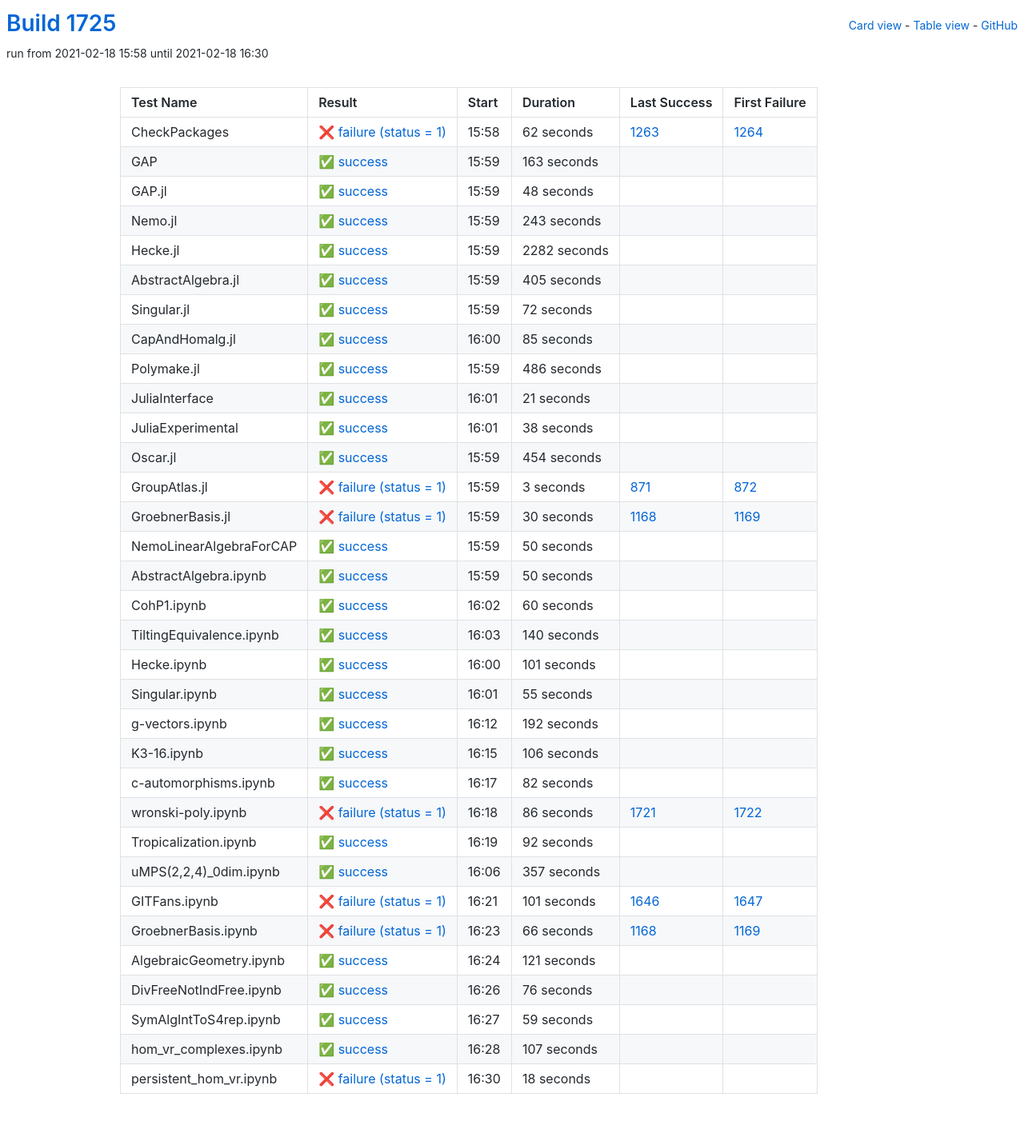
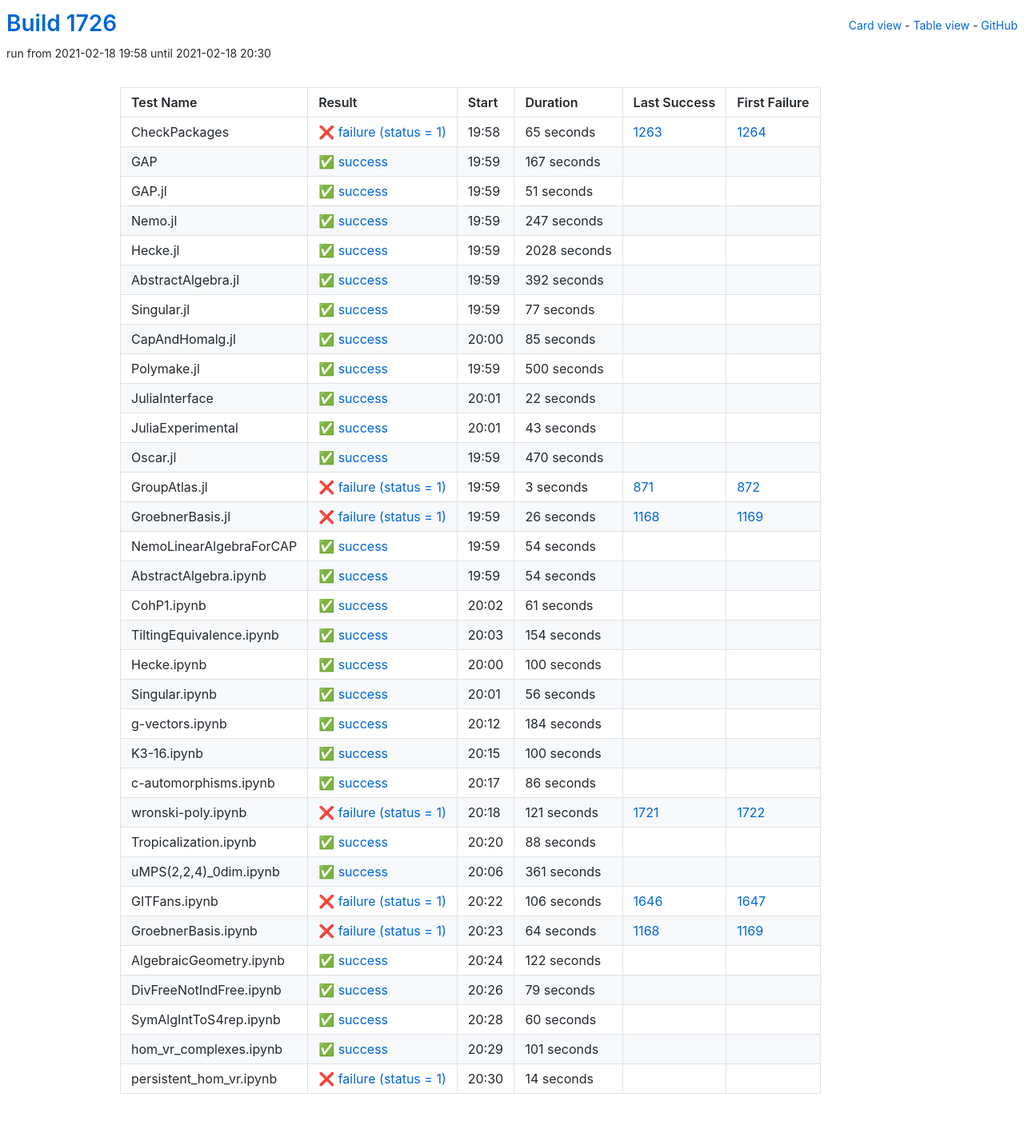
Before and after one commit to oscar-system/oscar-ci-status-stable, a Jekyll site: the page built from table.html, in a window 1280 px wide. Shown: the whole page at 80% size. Built offline with Jekyll 4.4.1, drawn with Linux system fonts in a browser that asks for light colours.

Commit message:
Build #1726

```diff
--- a/_data/ci.yml
+++ b/_data/ci.yml
@@ -1,6 +1,6 @@
 ---
-build: 1725
-build_url: https://oscarci.mathematik.uni-kl.de/job/oscar-stable/1725/
+build: 1726
+build_url: https://oscarci.mathematik.uni-kl.de/job/oscar-stable/1726/
 job: oscar-stable
 organization: oscar-system
 repo: oscar-ci-status-stable
@@ -8,92 +8,92 @@ repourl: https://github.com/oscar-system/oscar-ci-status-stable
 tests:
 - name: CheckPackages
   id: checkpackages
-  log: https://oscarci.mathematik.uni-kl.de/job/oscar-stable/1725/artifact/logs/build-1725/CheckPackages.log
-  start: 2021-02-18 15:58
+  log: https://oscarci.mathematik.uni-kl.de/job/oscar-stable/1726/artifact/logs/build-1726/CheckPackages.log
+  start: 2021-02-18 19:58
   success: false
   exitcode: 1
   status: failure
-  duration: 62
+  duration: 65
   last_success: 1263
   last_success_url: https://oscarci.mathematik.uni-kl.de/job/oscar-stable/1263/
   first_failure: 1264
   first_failure_url: https://oscarci.mathematik.uni-kl.de/job/oscar-stable/1264/
 - name: GAP
   id: gap
-  log: https://oscarci.mathematik.uni-kl.de/job/oscar-stable/1725/artifact/logs/build-1725/GAP.log
-  start: 2021-02-18 15:59
+  log: https://oscarci.mathematik.uni-kl.de/job/oscar-stable/1726/artifact/logs/build-1726/GAP.log
+  start: 2021-02-18 19:59
   success: true
   exitcode: 0
   status: success
-  duration: 163
+  duration: 167
   last_success: false
   last_success_url:
   first_failure: false
   first_failure_url:
 - name: GAP.jl
   id: gap-jl
-  log: https://oscarci.mathematik.uni-kl.de/job/oscar-stable/1725/artifact/logs/build-1725/GAP.jl.log
-  start: 2021-02-18 15:59
+  log: https://oscarci.mathematik.uni-kl.de/job/oscar-stable/1726/artifact/logs/build-1726/GAP.jl.log
+  start: 2021-02-18 19:59
   success: true
   exitcode: 0
   status: success
-  duration: 48
+  duration: 51
   last_success: false
   last_success_url:
   first_failure: false
   first_failure_url:
 - name: Nemo.jl
   id: nemo-jl
-  log: https://oscarci.mathematik.uni-kl.de/job/oscar-stable/1725/artifact/logs/build-1725/Nemo.jl.log
-  start: 2021-02-18 15:59
+  log: https://oscarci.mathematik.uni-kl.de/job/oscar-stable/1726/artifact/logs/build-1726/Nemo.jl.log
+  start: 2021-02-18 19:59
   success: true
   exitcode: 0
   status: success
-  duration: 243
+  duration: 247
   last_success: false
   last_success_url:
   first_failure: false
   first_failure_url:
 - name: Hecke.jl
   id: hecke-jl
-  log: https://oscarci.mathematik.uni-kl.de/job/oscar-stable/1725/artifact/logs/build-1725/Hecke.jl.log
-  start: 2021-02-18 15:59
+  log: https://oscarci.mathematik.uni-kl.de/job/oscar-stable/1726/artifact/logs/build-1726/Hecke.jl.log
+  start: 2021-02-18 19:59
   success: true
   exitcode: 0
   status: success
-  duration: 2282
+  duration: 2028
   last_success: false
   last_success_url:
   first_failure: false
   first_failure_url:
 - name: AbstractAlgebra.jl
   id: abstractalgebra-jl
-  log: https://oscarci.mathematik.uni-kl.de/job/oscar-stable/1725/artifact/logs/build-1725/AbstractAlgebra.jl.log
-  start: 2021-02-18 15:59
+  log: https://oscarci.mathematik.uni-kl.de/job/oscar-stable/1726/artifact/logs/build-1726/AbstractAlgebra.jl.log
+  start: 2021-02-18 19:59
   success: true
   exitcode: 0
   status: success
-  duration: 405
+  duration: 392
   last_success: false
   last_success_url:
   first_failure: false
   first_failure_url:
 - name: Singular.jl
   id: singular-jl
-  log: https://oscarci.mathematik.uni-kl.de/job/oscar-stable/1725/artifact/logs/build-1725/Singular.jl.log
-  start: 2021-02-18 15:59
+  log: https://oscarci.mathematik.uni-kl.de/job/oscar-stable/1726/artifact/logs/build-1726/Singular.jl.log
+  start: 2021-02-18 19:59
   success: true
   exitcode: 0
   status: success
-  duration: 72
+  duration: 77
   last_success: false
   last_success_url:
   first_failure: false
   first_failure_url:
 - name: CapAndHomalg.jl
   id: capandhomalg-jl
-  log: https://oscarci.mathematik.uni-kl.de/job/oscar-stable/1725/artifact/logs/build-1725/CapAndHomalg.jl.log
-  start: 2021-02-18 16:00
+  log: https://oscarci.mathematik.uni-kl.de/job/oscar-stable/1726/artifact/logs/build-1726/CapAndHomalg.jl.log
+  start: 2021-02-18 20:00
   success: true
   exitcode: 0
   status: success
@@ -104,56 +104,56 @@ tests:
   first_failure_url:
 - name: Polymake.jl
   id: polymake-jl
-  log: https://oscarci.mathematik.uni-kl.de/job/oscar-stable/1725/artifact/logs/build-1725/Polymake.jl.log
-  start: 2021-02-18 15:59
+  log: https://oscarci.mathematik.uni-kl.de/job/oscar-stable/1726/artifact/logs/build-1726/Polymake.jl.log
+  start: 2021-02-18 19:59
   success: true
   exitcode: 0
   status: success
-  duration: 486
+  duration: 500
   last_success: false
   last_success_url:
   first_failure: false
   first_failure_url:
 - name: JuliaInterface
   id: juliainterface
-  log: https://oscarci.mathematik.uni-kl.de/job/oscar-stable/1725/artifact/logs/build-1725/JuliaInterface.log
-  start: 2021-02-18 16:01
+  log: https://oscarci.mathematik.uni-kl.de/job/oscar-stable/1726/artifact/logs/build-1726/JuliaInterface.log
+  start: 2021-02-18 20:01
   success: true
   exitcode: 0
   status: success
-  duration: 21
+  duration: 22
   last_success: false
   last_success_url:
   first_failure: false
   first_failure_url:
 - name: JuliaExperimental
   id: juliaexperimental
-  log: https://oscarci.mathematik.uni-kl.de/job/oscar-stable/1725/artifact/logs/build-1725/JuliaExperimental.log
-  start: 2021-02-18 16:01
+  log: https://oscarci.mathematik.uni-kl.de/job/oscar-stable/1726/artifact/logs/build-1726/JuliaExperimental.log
+  start: 2021-02-18 20:01
   success: true
   exitcode: 0
   status: success
-  duration: 38
+  duration: 43
   last_success: false
   last_success_url:
   first_failure: false
   first_failure_url:
 - name: Oscar.jl
   id: oscar-jl
-  log: https://oscarci.mathematik.uni-kl.de/job/oscar-stable/1725/artifact/logs/build-1725/Oscar.jl.log
-  start: 2021-02-18 15:59
+  log: https://oscarci.mathematik.uni-kl.de/job/oscar-stable/1726/artifact/logs/build-1726/Oscar.jl.log
+  start: 2021-02-18 19:59
   success: true
   exitcode: 0
   status: success
-  duration: 454
+  duration: 470
   last_success: false
   last_success_url:
   first_failure: false
   first_failure_url:
 - name: GroupAtlas.jl
   id: groupatlas-jl
-  log: https://oscarci.mathematik.uni-kl.de/job/oscar-stable/1725/artifact/logs/build-1725/GroupAtlas.jl.log
-  start: 2021-02-18 15:59
+  log: https://oscarci.mathematik.uni-kl.de/job/oscar-stable/1726/artifact/logs/build-1726/GroupAtlas.jl.log
+  start: 2021-02-18 19:59
   success: false
   exitcode: 1
   status: failure
@@ -164,44 +164,212 @@ tests:
   first_failure_url: https://oscarci.mathematik.uni-kl.de/job/oscar-stable/872/
 - name: GroebnerBasis.jl
   id: groebnerbasis-jl
-  log: https://oscarci.mathematik.uni-kl.de/job/oscar-stable/1725/artifact/logs/build-1725/GroebnerBasis.jl.log
-  start: 2021-02-18 15:59
+  log: https://oscarci.mathematik.uni-kl.de/job/oscar-stable/1726/artifact/logs/build-1726/GroebnerBasis.jl.log
+  start: 2021-02-18 19:59
   success: false
   exitcode: 1
   status: failure
-  duration: 30
+  duration: 26
   last_success: 1168
   last_success_url: https://oscarci.mathematik.uni-kl.de/job/oscar-stable/1168/
   first_failure: 1169
   first_failure_url: https://oscarci.mathematik.uni-kl.de/job/oscar-stable/1169/
 - name: NemoLinearAlgebraForCAP
   id: nemolinearalgebraforcap
-  log: https://oscarci.mathematik.uni-kl.de/job/oscar-stable/1725/artifact/logs/build-1725/NemoLinearAlgebraForCAP.log
-  start: 2021-02-18 15:59
+  log: https://oscarci.mathematik.uni-kl.de/job/oscar-stable/1726/artifact/logs/build-1726/NemoLinearAlgebraForCAP.log
+  start: 2021-02-18 19:59
   success: true
   exitcode: 0
   status: success
-  duration: 50
+  duration: 54
   last_success: false
   last_success_url:
   first_failure: false
   first_failure_url:
 - name: AbstractAlgebra.ipynb
   id: abstractalgebra-ipynb
-  log: https://oscarci.mathematik.uni-kl.de/job/oscar-stable/1725/artifact/logs/build-1725/AbstractAlgebra.ipynb.log
-  start: 2021-02-18 15:59
+  log: https://oscarci.mathematik.uni-kl.de/job/oscar-stable/1726/artifact/logs/build-1726/AbstractAlgebra.ipynb.log
+  start: 2021-02-18 19:59
   success: true
   exitcode: 0
   status: success
-  duration: 50
+  duration: 54
   last_success: false
   last_success_url:
   first_failure: false
   first_failure_url:
 - name: CohP1.ipynb
   id: cohp1-ipynb
-  log: https://oscarci.mathematik.uni-kl.de/job/oscar-stable/1725/artifact/logs/build-1725/CohP1.ipynb.log
-  start: 2021-02-18 16:02
+  log: https://oscarci.mathematik.uni-kl.de/job/oscar-stable/1726/artifact/logs/build-1726/CohP1.ipynb.log
+  start: 2021-02-18 20:02
+  success: true
+  exitcode: 0
+  status: success
+  duration: 61
+  last_success: false
+  last_success_url:
+  first_failure: false
+  first_failure_url:
+- name: TiltingEquivalence.ipynb
+  id: tiltingequivalence-ipynb
+  log: https://oscarci.mathematik.uni-kl.de/job/oscar-stable/1726/artifact/logs/build-1726/TiltingEquivalence.ipynb.log
+  start: 2021-02-18 20:03
+  success: true
+  exitcode: 0
+  status: success
+  duration: 154
+  last_success: false
+  last_success_url:
+  first_failure: false
+  first_failure_url:
+- name: Hecke.ipynb
+  id: hecke-ipynb
+  log: https://oscarci.mathematik.uni-kl.de/job/oscar-stable/1726/artifact/logs/build-1726/Hecke.ipynb.log
+  start: 2021-02-18 20:00
+  success: true
+  exitcode: 0
+  status: success
+  duration: 100
+  last_success: false
+  last_success_url:
+  first_failure: false
+  first_failure_url:
+- name: Singular.ipynb
+  id: singular-ipynb
+  log: https://oscarci.mathematik.uni-kl.de/job/oscar-stable/1726/artifact/logs/build-1726/Singular.ipynb.log
+  start: 2021-02-18 20:01
+  success: true
+  exitcode: 0
+  status: success
+  duration: 56
+  last_success: false
+  last_success_url:
+  first_failure: false
+  first_failure_url:
+- name: g-vectors.ipynb
+  id: g-vectors-ipynb
+  log: https://oscarci.mathematik.uni-kl.de/job/oscar-stable/1726/artifact/logs/build-1726/g-vectors.ipynb.log
+  start: 2021-02-18 20:12
+  success: true
+  exitcode: 0
+  status: success
+  duration: 184
+  last_success: false
+  last_success_url:
+  first_failure: false
+  first_failure_url:
+- name: K3-16.ipynb
+  id: k3-16-ipynb
+  log: https://oscarci.mathematik.uni-kl.de/job/oscar-stable/1726/artifact/logs/build-1726/K3-16.ipynb.log
+  start: 2021-02-18 20:15
+  success: true
+  exitcode: 0
+  status: success
+  duration: 100
+  last_success: false
+  last_success_url:
+  first_failure: false
+  first_failure_url:
+- name: c-automorphisms.ipynb
+  id: c-automorphisms-ipynb
+  log: https://oscarci.mathematik.uni-kl.de/job/oscar-stable/1726/artifact/logs/build-1726/c-automorphisms.ipynb.log
+  start: 2021-02-18 20:17
+  success: true
+  exitcode: 0
+  status: success
+  duration: 86
+  last_success: false
+  last_success_url:
+  first_failure: false
+  first_failure_url:
+- name: wronski-poly.ipynb
+  id: wronski-poly-ipynb
+  log: https://oscarci.mathematik.uni-kl.de/job/oscar-stable/1726/artifact/logs/build-1726/wronski-poly.ipynb.log
+  start: 2021-02-18 20:18
+  success: false
+  exitcode: 1
+  status: failure
+  duration: 121
+  last_success: 1721
+  last_success_url: https://oscarci.mathematik.uni-kl.de/job/oscar-stable/1721/
+  first_failure: 1722
+  first_failure_url: https://oscarci.mathematik.uni-kl.de/job/oscar-stable/1722/
+- name: Tropicalization.ipynb
+  id: tropicalization-ipynb
+  log: https://oscarci.mathematik.uni-kl.de/job/oscar-stable/1726/artifact/logs/build-1726/Tropicalization.ipynb.log
+  start: 2021-02-18 20:20
+  success: true
+  exitcode: 0
+  status: success
+  duration: 88
+  last_success: false
+  last_success_url:
+  first_failure: false
+  first_failure_url:
+- name: uMPS(2,2,4)_0dim.ipynb
+  id: umps-2-2-4-0dim-ipynb
+  log: https://oscarci.mathematik.uni-kl.de/job/oscar-stable/1726/artifact/logs/build-1726/uMPS-2-2-4-_0dim.ipynb.log
+  start: 2021-02-18 20:06
+  success: true
+  exitcode: 0
+  status: success
+  duration: 361
+  last_success: false
+  last_success_url:
+  first_failure: false
+  first_failure_url:
+- name: GITFans.ipynb
+  id: gitfans-ipynb
+  log: https://oscarci.mathematik.uni-kl.de/job/oscar-stable/1726/artifact/logs/build-1726/GITFans.ipynb.log
+  start: 2021-02-18 20:22
+  success: false
+  exitcode: 1
+  status: failure
+  duration: 106
+  last_success: 1646
+  last_success_url: https://oscarci.mathematik.uni-kl.de/job/oscar-stable/1646/
+  first_failure: 1647
+  first_failure_url: https://oscarci.mathematik.uni-kl.de/job/oscar-stable/1647/
+- name: GroebnerBasis.ipynb
+  id: groebnerbasis-ipynb
+  log: https://oscarci.mathematik.uni-kl.de/job/oscar-stable/1726/artifact/logs/build-1726/GroebnerBasis.ipynb.log
+  start: 2021-02-18 20:23
+  success: false
+  exitcode: 1
+  status: failure
+  duration: 64
+  last_success: 1168
+  last_success_url: https://oscarci.mathematik.uni-kl.de/job/oscar-stable/1168/
+  first_failure: 1169
+  first_failure_url: https://oscarci.mathematik.uni-kl.de/job/oscar-stable/1169/
+- name: AlgebraicGeometry.ipynb
+  id: algebraicgeometry-ipynb
+  log: https://oscarci.mathematik.uni-kl.de/job/oscar-stable/1726/artifact/logs/build-1726/AlgebraicGeometry.ipynb.log
+  start: 2021-02-18 20:24
+  success: true
+  exitcode: 0
+  status: success
+  duration: 122
+  last_success: false
+  last_success_url:
+  first_failure: false
+  first_failure_url:
+- name: DivFreeNotIndFree.ipynb
+  id: divfreenotindfree-ipynb
+  log: https://oscarci.mathematik.uni-kl.de/job/oscar-stable/1726/artifact/logs/build-1726/DivFreeNotIndFree.ipynb.log
+  start: 2021-02-18 20:26
+  success: true
+  exitcode: 0
+  status: success
+  duration: 79
+  last_success: false
+  last_success_url:
+  first_failure: false
+  first_failure_url:
+- name: SymAlgIntToS4rep.ipynb
+  id: symalginttos4rep-ipynb
+  log: https://oscarci.mathematik.uni-kl.de/job/oscar-stable/1726/artifact/logs/build-1726/SymAlgIntToS4rep.ipynb.log
+  start: 2021-02-18 20:28
   success: true
   exitcode: 0
   status: success
@@ -210,22 +378,10 @@ tests:
   last_success_url:
   first_failure: false
   first_failure_url:
-- name: TiltingEquivalence.ipynb
-  id: tiltingequivalence-ipynb
-  log: https://oscarci.mathematik.uni-kl.de/job/oscar-stable/1725/artifact/logs/build-1725/TiltingEquivalence.ipynb.log
-  start: 2021-02-18 16:03
-  success: true
-  exitcode: 0
-  status: success
-  duration: 140
-  last_success: false
-  last_success_url:
-  first_failure: false
-  first_failure_url:
-- name: Hecke.ipynb
-  id: hecke-ipynb
-  log: https://oscarci.mathematik.uni-kl.de/job/oscar-stable/1725/artifact/logs/build-1725/Hecke.ipynb.log
-  start: 2021-02-18 16:00
+- name: hom_vr_complexes.ipynb
+  id: hom-vr-complexes-ipynb
+  log: https://oscarci.mathematik.uni-kl.de/job/oscar-stable/1726/artifact/logs/build-1726/hom_vr_complexes.ipynb.log
+  start: 2021-02-18 20:29
   success: true
   exitcode: 0
   status: success
@@ -234,171 +390,15 @@ tests:
   last_success_url:
   first_failure: false
   first_failure_url:
-- name: Singular.ipynb
-  id: singular-ipynb
-  log: https://oscarci.mathematik.uni-kl.de/job/oscar-stable/1725/artifact/logs/build-1725/Singular.ipynb.log
-  start: 2021-02-18 16:01
-  success: true
-  exitcode: 0
-  status: success
-  duration: 55
+- name: persistent_hom_vr.ipynb
+  id: persistent-hom-vr-ipynb
+  log: https://oscarci.mathematik.uni-kl.de/job/oscar-stable/1726/artifact/logs/build-1726/persistent_hom_vr.ipynb.log
+  start: 2021-02-18 20:30
+  success: false
+  exitcode: 1
+  status: failure
+  duration: 14
   last_success: false
   last_success_url:
   first_failure: false
   first_failure_url:
-- name: g-vectors.ipynb
-  id: g-vectors-ipynb
-  log: https://oscarci.mathematik.uni-kl.de/job/oscar-stable/1725/artifact/logs/build-1725/g-vectors.ipynb.log
-  start: 2021-02-18 16:12
-  success: true
-  exitcode: 0
-  status: success
-  duration: 192
-  last_success: false
-  last_success_url:
-  first_failure: false
-  first_failure_url:
-- name: K3-16.ipynb
-  id: k3-16-ipynb
-  log: https://oscarci.mathematik.uni-kl.de/job/oscar-stable/1725/artifact/logs/build-1725/K3-16.ipynb.log
-  start: 2021-02-18 16:15
-  success: true
-  exitcode: 0
-  status: success
-  duration: 106
-  last_success: false
-  last_success_url:
-  first_failure: false
-  first_failure_url:
-- name: c-automorphisms.ipynb
-  id: c-automorphisms-ipynb
-  log: https://oscarci.mathematik.uni-kl.de/job/oscar-stable/1725/artifact/logs/build-1725/c-automorphisms.ipynb.log
-  start: 2021-02-18 16:17
-  success: true
-  exitcode: 0
-  status: success
-  duration: 82
-  last_success: false
-  last_success_url:
-  first_failure: false
-  first_failure_url:
-- name: wronski-poly.ipynb
-  id: wronski-poly-ipynb
-  log: https://oscarci.mathematik.uni-kl.de/job/oscar-stable/1725/artifact/logs/build-1725/wronski-poly.ipynb.log
-  start: 2021-02-18 16:18
-  success: false
-  exitcode: 1
-  status: failure
-  duration: 86
-  last_success: 1721
-  last_success_url: https://oscarci.mathematik.uni-kl.de/job/oscar-stable/1721/
-  first_failure: 1722
-  first_failure_url: https://oscarci.mathematik.uni-kl.de/job/oscar-stable/1722/
-- name: Tropicalization.ipynb
-  id: tropicalization-ipynb
-  log: https://oscarci.mathematik.uni-kl.de/job/oscar-stable/1725/artifact/logs/build-1725/Tropicalization.ipynb.log
-  start: 2021-02-18 16:19
-  success: true
-  exitcode: 0
-  status: success
-  duration: 92
-  last_success: false
-  last_success_url:
-  first_failure: false
-  first_failure_url:
-- name: uMPS(2,2,4)_0dim.ipynb
-  id: umps-2-2-4-0dim-ipynb
-  log: https://oscarci.mathematik.uni-kl.de/job/oscar-stable/1725/artifact/logs/build-1725/uMPS-2-2-4-_0dim.ipynb.log
-  start: 2021-02-18 16:06
-  success: true
-  exitcode: 0
-  status: success
-  duration: 357
-  last_success: false
-  last_success_url:
-  first_failure: false
-  first_failure_url:
-- name: GITFans.ipynb
-  id: gitfans-ipynb
-  log: https://oscarci.mathematik.uni-kl.de/job/oscar-stable/1725/artifact/logs/build-1725/GITFans.ipynb.log
-  start: 2021-02-18 16:21
-  success: false
-  exitcode: 1
-  status: failure
-  duration: 101
-  last_success: 1646
-  last_success_url: https://oscarci.mathematik.uni-kl.de/job/oscar-stable/1646/
-  first_failure: 1647
-  first_failure_url: https://oscarci.mathematik.uni-kl.de/job/oscar-stable/1647/
-- name: GroebnerBasis.ipynb
-  id: groebnerbasis-ipynb
-  log: https://oscarci.mathematik.uni-kl.de/job/oscar-stable/1725/artifact/logs/build-1725/GroebnerBasis.ipynb.log
-  start: 2021-02-18 16:23
-  success: false
-  exitcode: 1
-  status: failure
-  duration: 66
-  last_success: 1168
-  last_success_url: https://oscarci.mathematik.uni-kl.de/job/oscar-stable/1168/
-  first_failure: 1169
-  first_failure_url: https://oscarci.mathematik.uni-kl.de/job/oscar-stable/1169/
-- name: AlgebraicGeometry.ipynb
-  id: algebraicgeometry-ipynb
-  log: https://oscarci.mathematik.uni-kl.de/job/oscar-stable/1725/artifact/logs/build-1725/AlgebraicGeometry.ipynb.log
-  start: 2021-02-18 16:24
-  success: true
-  exitcode: 0
-  status: success
-  duration: 121
-  last_success: false
-  last_success_url:
-  first_failure: false
-  first_failure_url:
-- name: DivFreeNotIndFree.ipynb
-  id: divfreenotindfree-ipynb
-  log: https://oscarci.mathematik.uni-kl.de/job/oscar-stable/1725/artifact/logs/build-1725/DivFreeNotIndFree.ipynb.log
-  start: 2021-02-18 16:26
-  success: true
-  exitcode: 0
-  status: success
-  duration: 76
-  last_success: false
-  last_success_url:
-  first_failure: false
-  first_failure_url:
-- name: SymAlgIntToS4rep.ipynb
-  id: symalginttos4rep-ipynb
-  log: https://oscarci.mathematik.uni-kl.de/job/oscar-stable/1725/artifact/logs/build-1725/SymAlgIntToS4rep.ipynb.log
-  start: 2021-02-18 16:27
-  success: true
-  exitcode: 0
-  status: success
-  duration: 59
-  last_success: false
-  last_success_url:
-  first_failure: false
-  first_failure_url:
-- name: hom_vr_complexes.ipynb
-  id: hom-vr-complexes-ipynb
-  log: https://oscarci.mathematik.uni-kl.de/job/oscar-stable/1725/artifact/logs/build-1725/hom_vr_complexes.ipynb.log
-  start: 2021-02-18 16:28
-  success: true
-  exitcode: 0
-  status: success
-  duration: 107
-  last_success: false
-  last_success_url:
-  first_failure: false
-  first_failure_url:
-- name: persistent_hom_vr.ipynb
-  id: persistent-hom-vr-ipynb
-  log: https://oscarci.mathematik.uni-kl.de/job/oscar-stable/1725/artifact/logs/build-1725/persistent_hom_vr.ipynb.log
-  start: 2021-02-18 16:30
-  success: false
-  exitcode: 1
-  status: failure
-  duration: 18
-  last_success: false
-  last_success_url:
-  first_failure: false
-  first_failure_url:
```
Also changed, not shown: README.md.
